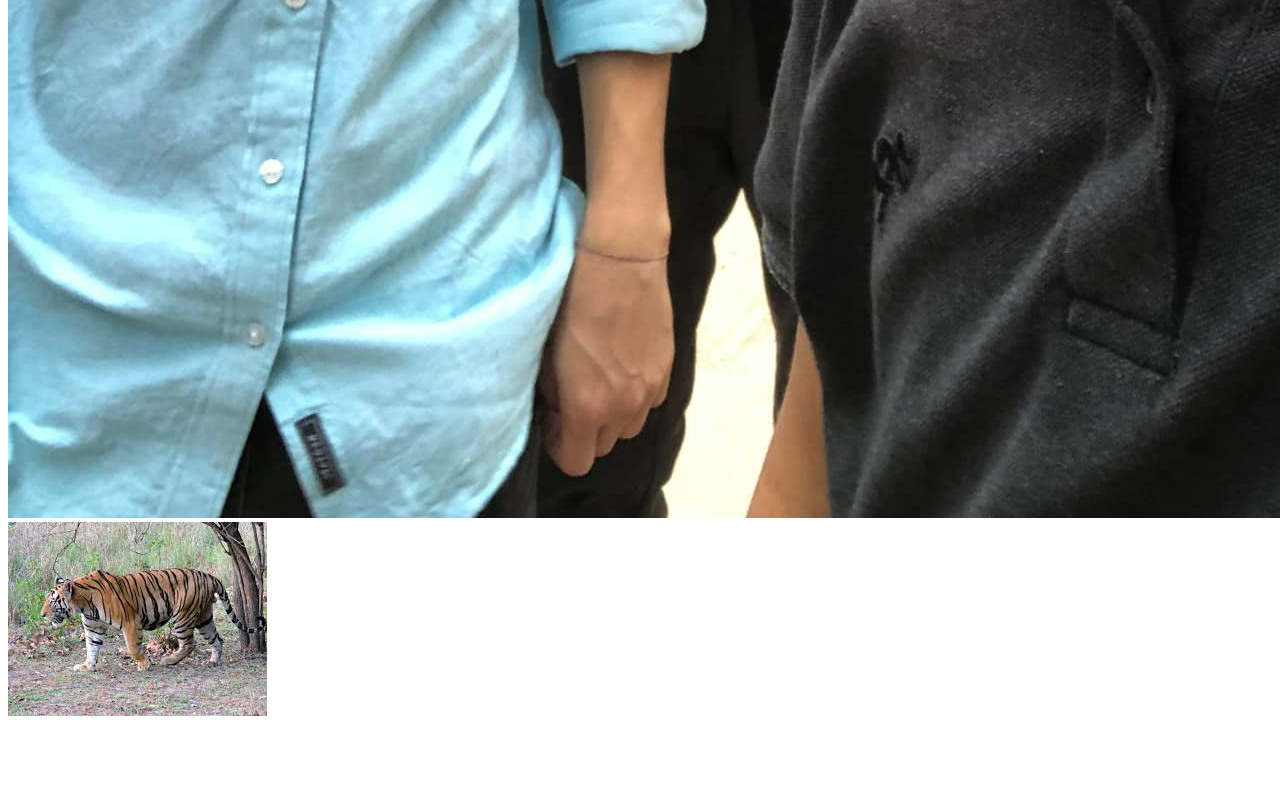
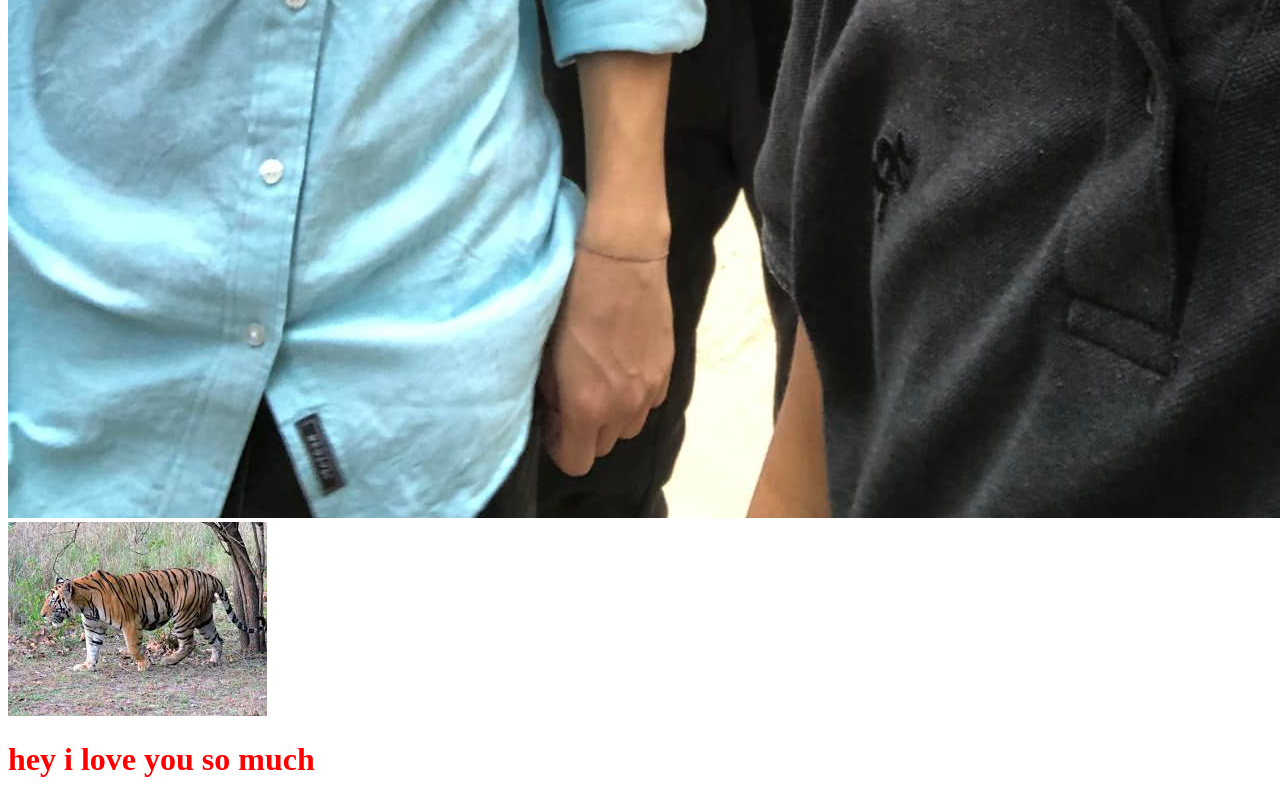
Before and after one commit to JesminChakma/First-repository, a plain HTML site: page index.html in a window 1280 px wide. Shown: the part 1610-2410 px from the top of the page. Before the commit the page ends 2338 px from the top, so only its background shows below. Drawn offline with Linux system fonts and the light colour scheme.

Commit message:
A few change

```diff
--- a/index.html
+++ b/index.html
@@ -11,5 +11,6 @@
     <h1>hi bro i am jesmin chakma</h1>
     <img src="m2.jpg" alt="me">
     <img src="tiger.jpg" alt="tiger">
+    <h1>hey i love you so much</h1>
 </body>
 </html>
```
